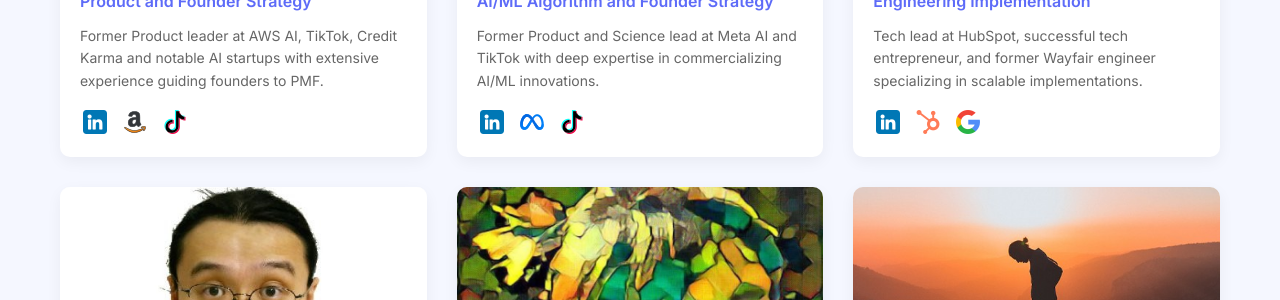
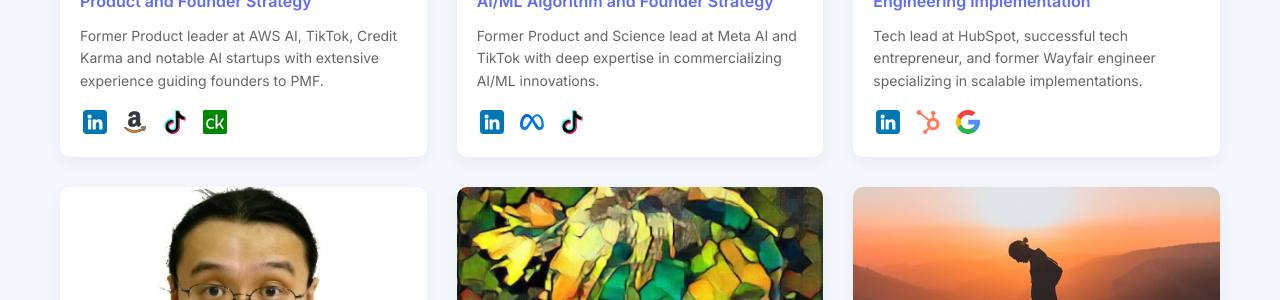
Before and after one commit to vpodk/SynthesisPartners, a Jekyll site: the page built from README.md, in a window 1280 px wide and 900 px high, scrolled down 3084 px. Shown: the part 150-450 px from the top of the window. Built offline with Jekyll 4.4.1, drawn with Linux system fonts in a browser that asks for light colours; our own code applies the rules of GitHub Pages for plain Markdown files.

Commit message:
Add Credit Karma

```diff
--- a/_layouts/default.html
+++ b/_layouts/default.html
@@ -275,6 +275,9 @@
             <a href="#" target="_blank">
               <img src='{{ "/assets/icons/tiktok.png" | relative_url }}' alt="TikTok">
             </a>
+            <a href="#" target="_blank">
+              <img src='{{ "/assets/icons/creditkarma.png" | relative_url }}' alt="Credit Karma">
+            </a>
           </div>
         </div>
       </div>
```
Also changed, not shown: assets/icons/creditkarma.png (added).
